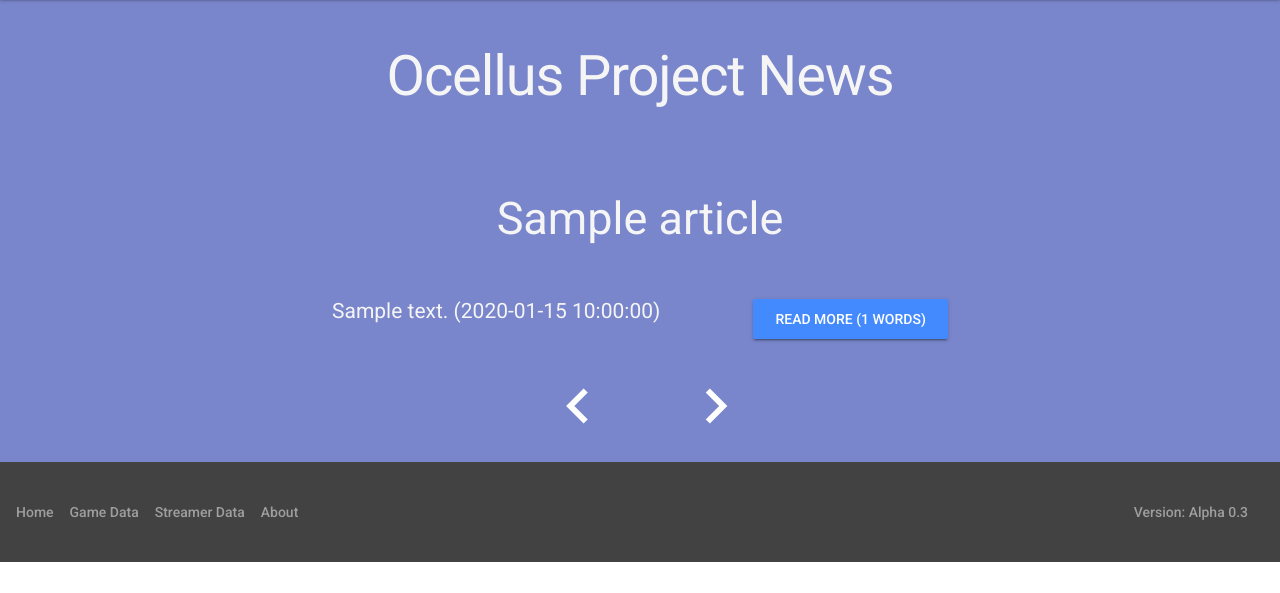
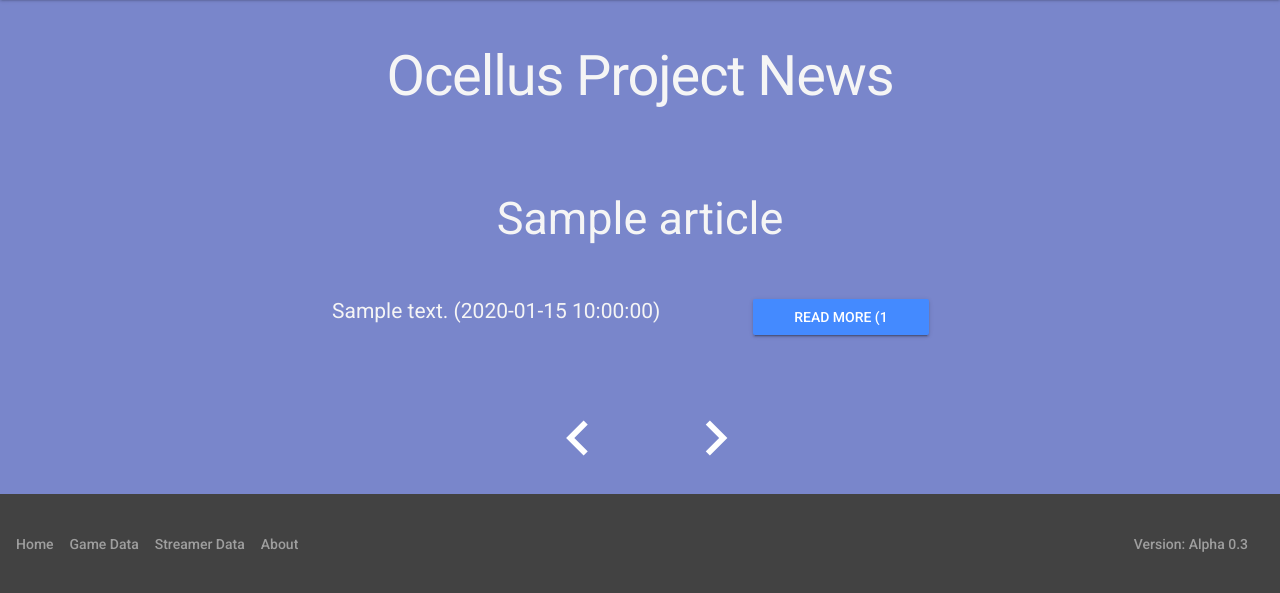
Before and after one commit to simonamdev/twitch-statistics, a Flask app: template website/templates/news.html in a window 1280 px wide. Shown: the part 65-658 px from the top of the page. Run offline with Flask 2, Linux system fonts and the light colour scheme; the template is opened without the code that fills it: most values are stand-ins (such as "Sample title", 1, 10 or a date in 2020); parts of the project's set-up code (start-up, migrations or seed data) failed here and were passed over; some libraries are stand-ins or nearby versions.

Commit message:
Reduced button size

```diff
--- a/website/templates/news.html
+++ b/website/templates/news.html
@@ -28,7 +28,7 @@
                 </p>
             </div>
             <div class="mdl-cell mdl-cell--2-col">
-                <button class="mdl-button mdl-js-button mdl-button--raised mdl-js-ripple-effect mdl-button--accent" style="width: 100%; height: 100%;">
+                <button class="mdl-button mdl-js-button mdl-button--raised mdl-js-ripple-effect mdl-button--accent" style="width: 90%; height: 50%;">
                     Read more ({{ article.word_count }} words)
                 </button>
             </div>
```
